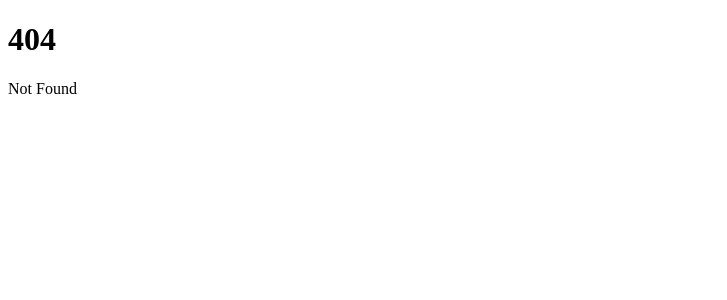
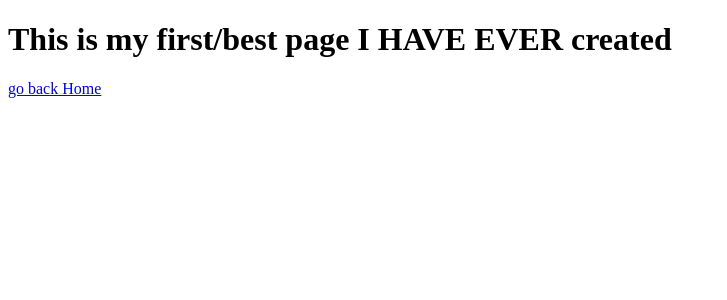
Before and after one commit to samuelmote/PTC, a SvelteKit app: page /about in a window 1280 px wide. Before the commit this address had no page. Shown: the top 300 px of the page, without its empty margins (0-727 px from the left). Built offline with nearby package versions, Linux system fonts and the light colour scheme.

Commit message:
added links

```diff
--- a/src/routes/+page.svelte
+++ b/src/routes/+page.svelte
@@ -1,2 +1,4 @@
 <h1>Welcome to SvelteKit</h1>
 <p>Visit <a href="https://kit.svelte.dev">kit.svelte.dev</a> to read the documentation</p>
+<a href="/about">go to my about page</a>
+<a href="purpose">go to the purpose of this page</a>
--- /dev/null
+++ b/src/routes/about/+page.svelte
@@ -0,0 +1,2 @@
+<h1> This is my first/best page I HAVE EVER created</h1>
+<a href="/">go back Home</a>
--- /dev/null
+++ b/src/routes/purpose/+page.svelte
@@ -0,0 +1,2 @@
+<h1> this is where i hold my purpose</h1>
+<a href="/">go back home</a>
```
Also changed, not shown: .gitpod.yml (added), 1 other file (tests, documents, lock files or other folders).
